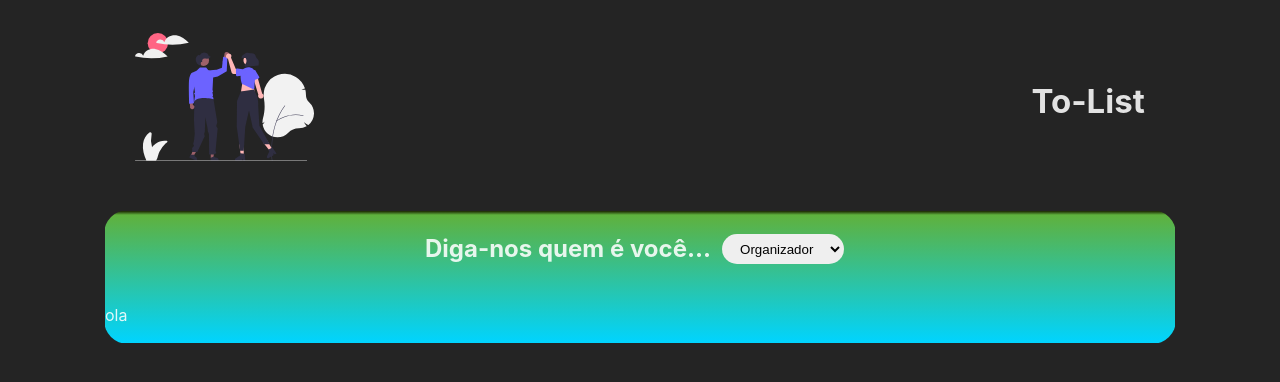
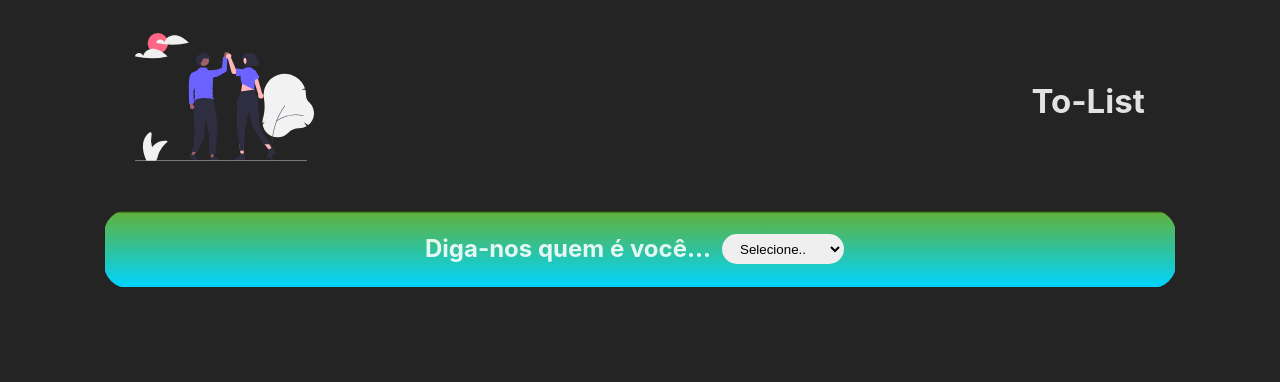
Before and after one commit to Penedok/to-list, a React (Vite) app: page / in a window 1280 px wide. Shown: the top 382 px of the page. Built offline with nearby package versions, Linux system fonts and the light colour scheme.

Commit message:
arrumando a lógica do organizador e executador

```diff
--- a/src/Componentes/Inputs/inputs.jsx
+++ b/src/Componentes/Inputs/inputs.jsx
@@ -28,12 +28,16 @@ export default function Inputs (){
                    <Select onChange={(e)=>{
                       if(e.target.value === "Organizador"){
                         handleOrganizador();
+                        setExecutador(false)
                       }else if(e.target.value === "Executador"){
                         handleExecutador();
+                        setExecutador(true)
+                      }else{
+                        setOrganizador(false);
+                        setExecutador(false)
                       }
-
                    }}>
-
+                     <option>Selecione..</option>
                      <option>Organizador</option>
                      <option>Executador</option>
                    </Select>
@@ -50,7 +54,7 @@ export default function Inputs (){
                             </div>
                         </Formulario>
                     </Dados>
-                 ):(
+                 ):null }{executador && (
                     <div>
                         <p>ola</p>
                    </div>
```
Lines whose indentation alone changed are shown as unchanged.
